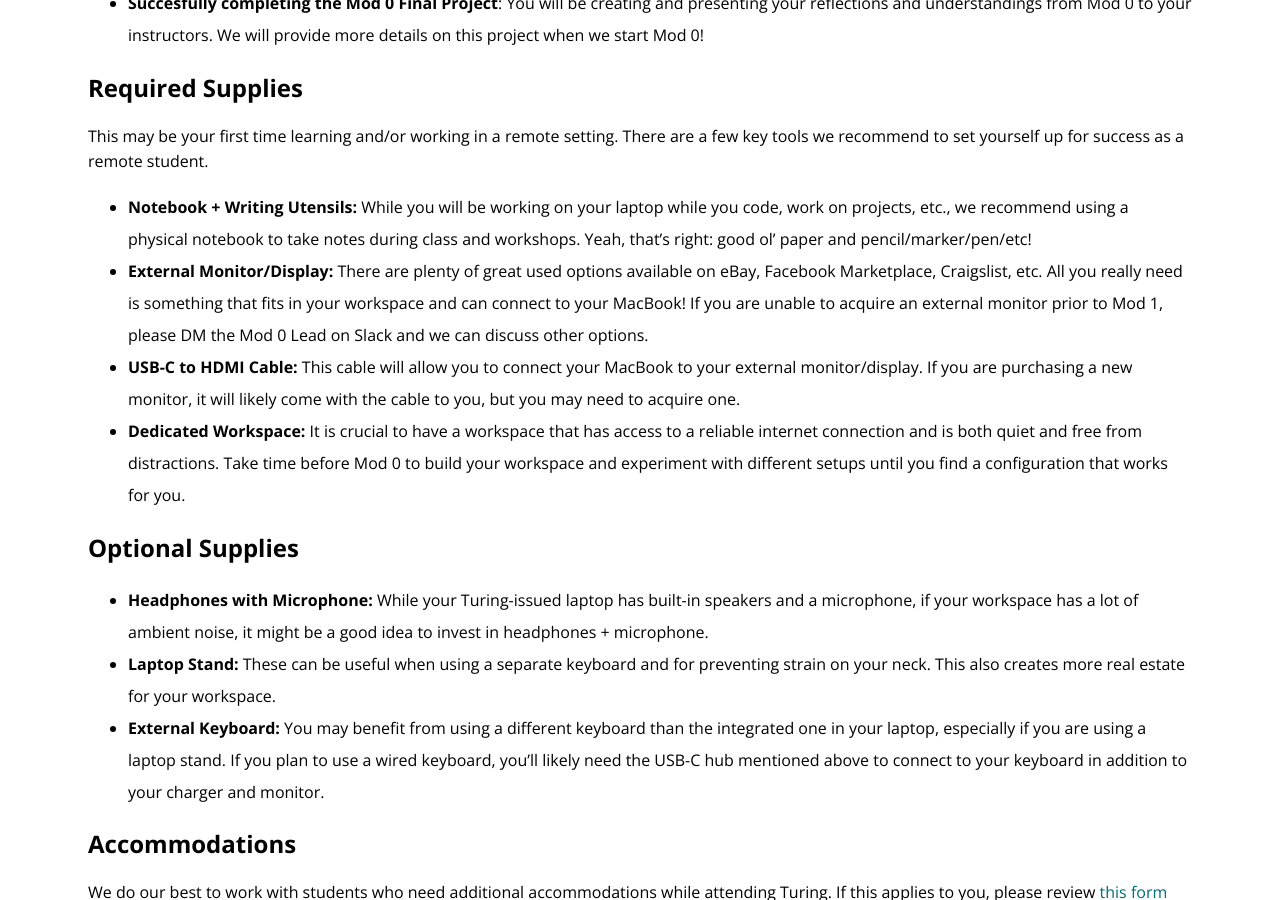
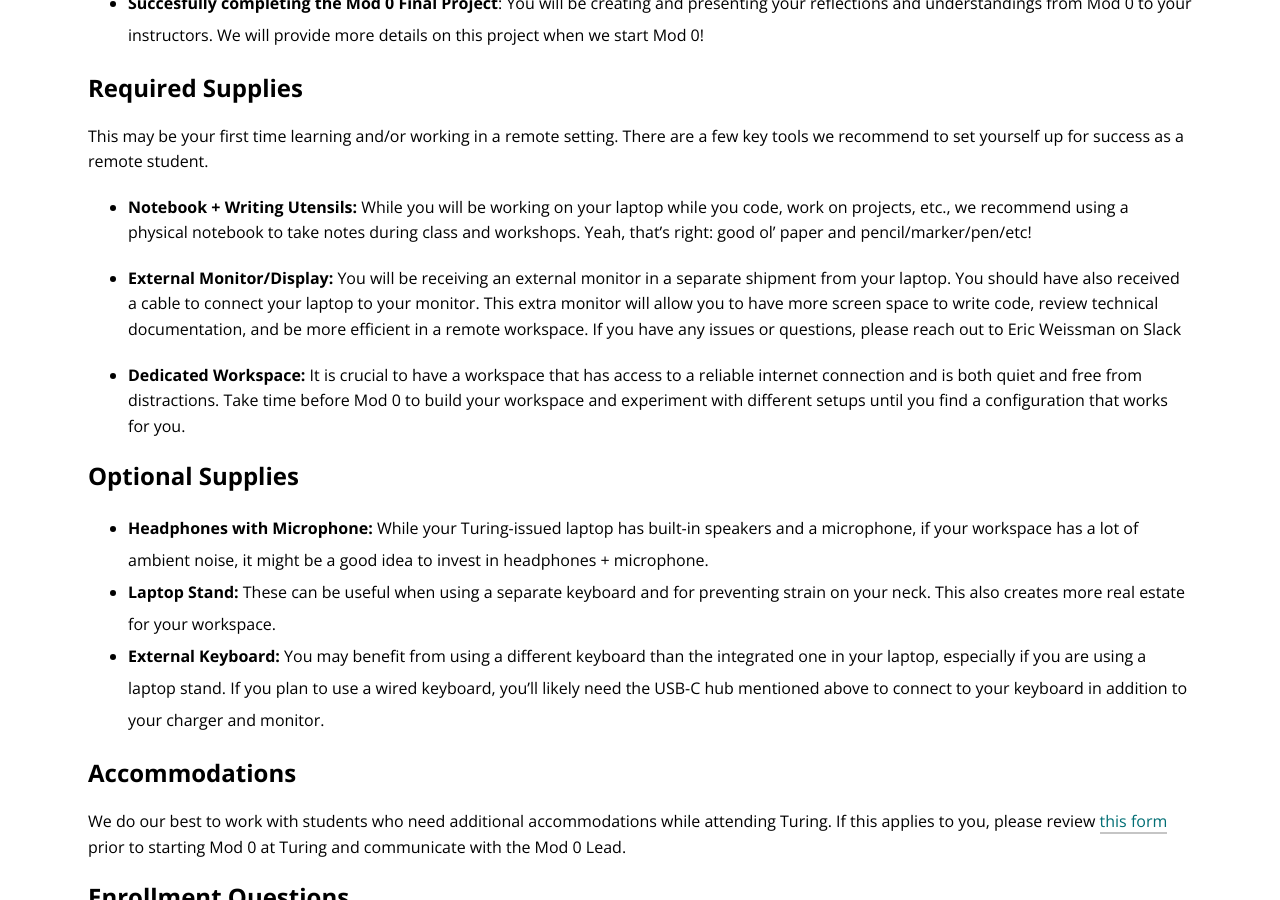
Before and after one commit to turingschool/launch-curriculum, a Jekyll site: the page built from module0/lessons/syllabus.md, in a window 1280 px wide and 900 px high, scrolled down 3004 px. Built offline with Jekyll 4.4.1, drawn with Linux system fonts in a browser that asks for light colours; nearby versions of some CDN libraries; comment, search, counter and statistics services are not loaded.

Commit message:
Adjust monitor copy

```diff
--- a/module0/lessons/syllabus.md
+++ b/module0/lessons/syllabus.md
@@ -78,8 +78,9 @@ Every student must pass Mod 0 before they are officially accepted and enrolled i
 This may be your first time learning and/or working in a remote setting. There are a few key tools we recommend to set yourself up for success as a remote student.
 
 - **Notebook + Writing Utensils:** While you will be working on your laptop while you code, work on projects, etc., we recommend using a physical notebook to take notes during class and workshops. Yeah, that's right: good ol' paper and pencil/marker/pen/etc!
-- **External Monitor/Display:** There are plenty of great used options available on eBay, Facebook Marketplace, Craigslist, etc. All you really need is something that fits in your workspace and can connect to your MacBook! If you are unable to acquire an external monitor prior to Mod 1, please DM the Mod 0 Lead on Slack and we can discuss other options.
-- **USB-C to HDMI Cable:** This cable will allow you to connect your MacBook to your external monitor/display. If you are purchasing a new monitor, it will likely come with the cable to you, but you may need to acquire one.
+
+- **External Monitor/Display:** You will be receiving an external monitor in a separate shipment from your laptop. You should have also received a cable to connect your laptop to your monitor. This extra monitor will allow you to have more screen space to write code, review technical documentation, and be more efficient in a remote workspace.  If you have any issues or questions, please reach out to Eric Weissman on Slack
+
 - **Dedicated Workspace:** It is crucial to have a workspace that has access to a reliable internet connection and is both quiet and free from distractions. Take time before Mod 0 to build your workspace and experiment with different setups until you find a configuration that works for you.
 
 
```
